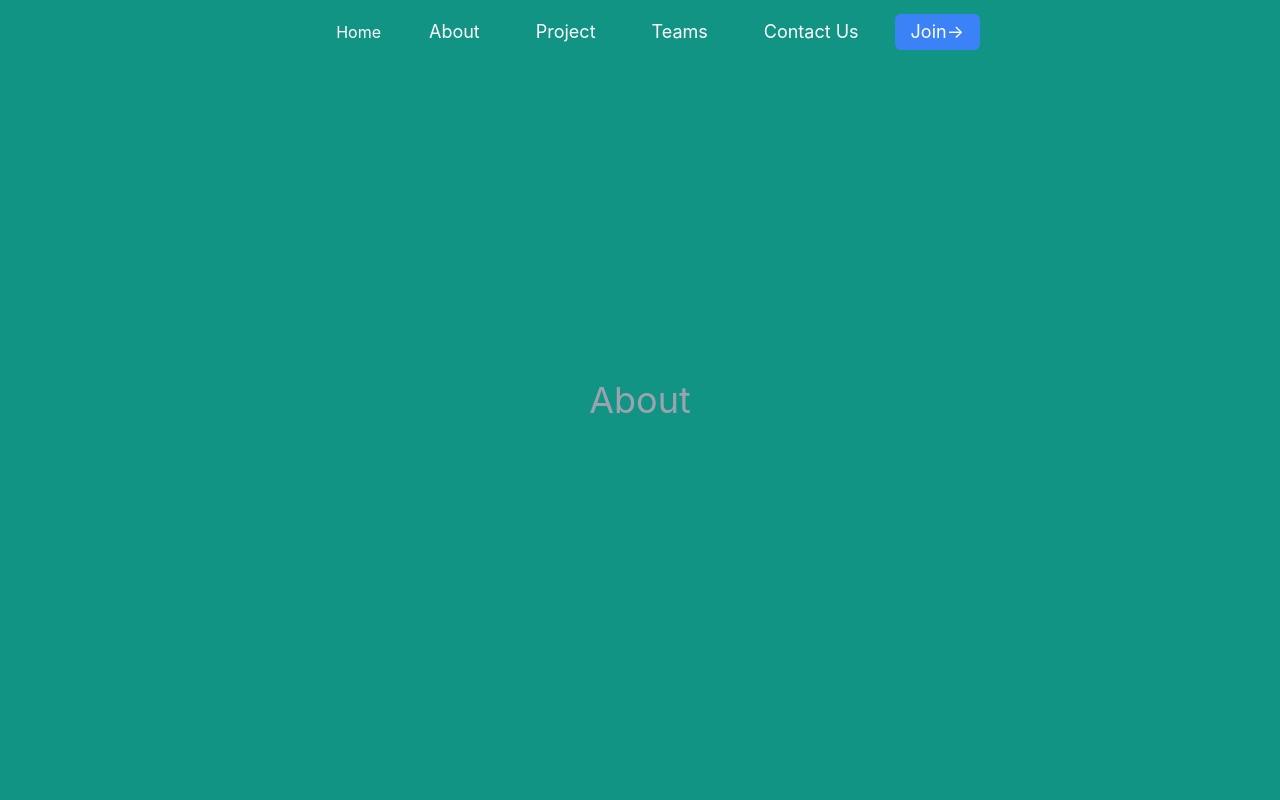
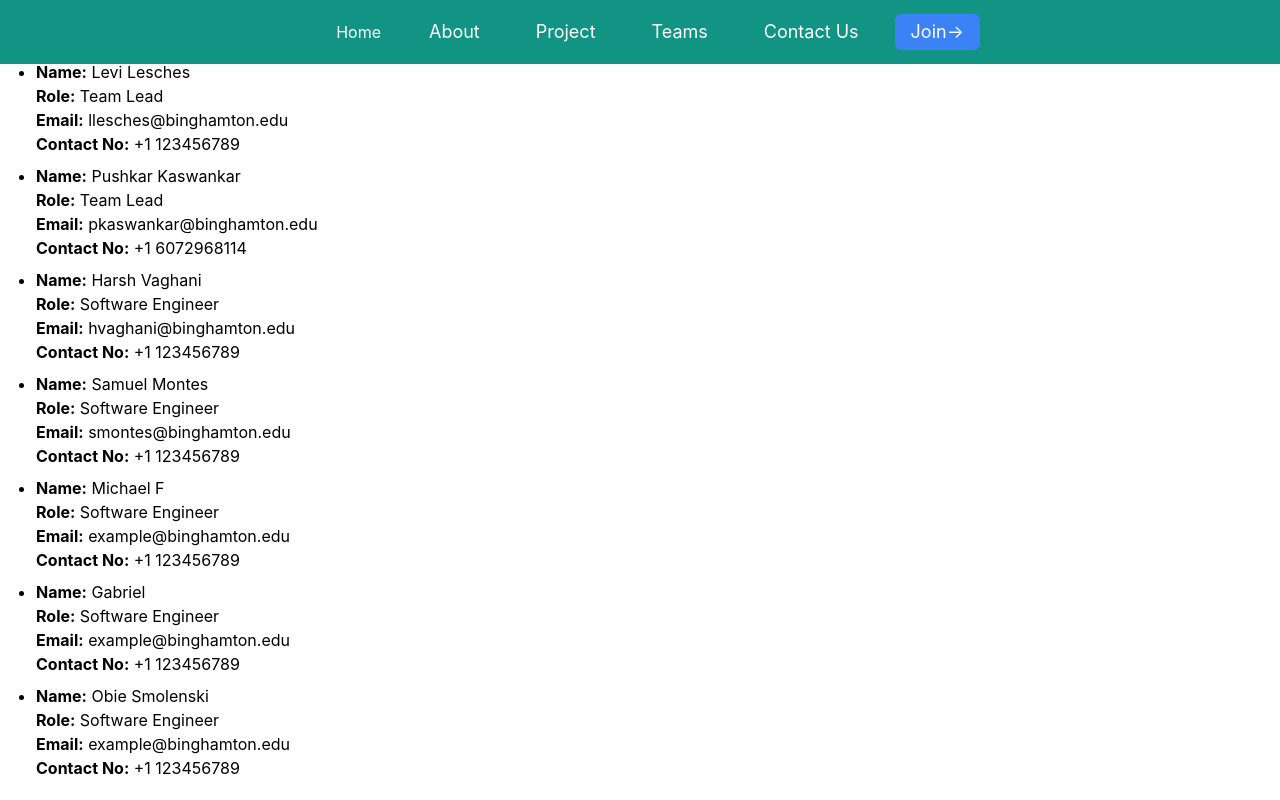
Before and after one commit to Binghamton-Tech-Collective/BTC-Website, a React (Create React App) app: page /about in a window 1280 px wide. Shown: the top 800 px of the page. Built offline with nearby package versions, Linux system fonts and the light colour scheme.

Commit message:
Displaying the json data on UI in a list view

```diff
--- a/src/Components/About/About.js
+++ b/src/Components/About/About.js
@@ -1,10 +1,11 @@
 import React from "react";
+import BTCMembers from "./BTCMembers.js";
 
 const About = () => {
   return (
     <>
-      <div className="h-screen items-center flex justify-center text-4xl text-gray-400 bg-custom-green">
-        <h1>About</h1>
+      <div className="h-screen flex bg-custom-green">
+        <BTCMembers />
       </div>
     </>
   );
--- /dev/null
+++ b/src/Components/About/BTCMembers.js
@@ -0,0 +1,26 @@
+import React from 'react';
+import teamData from '../../btc_community_teams.json'; // Import the JSON data
+
+const BTCMembers = () => {
+  return (
+    <div className='bg-white h-full w-full p-4'>
+      {teamData.teams.map((team, index) => (
+        <div key={index} className='mb-6'>
+          <h2 className='text-xl font-bold mb-4'>{team.team_name}</h2>
+          <ul className='list-disc pl-5'>
+            {team.members.map((member, idx) => (
+              <li key={idx} className='mb-2'>
+                <p><strong>Name:</strong> {member.name}</p>
+                <p><strong>Role:</strong> {member.role}</p>
+                <p><strong>Email:</strong> {member.email}</p>
+                <p><strong>Contact No:</strong> {member.contact_no}</p>
+              </li>
+            ))}
+          </ul>
+        </div>
+      ))}
+    </div>
+  );
+};
+
+export default BTCMembers;
```
